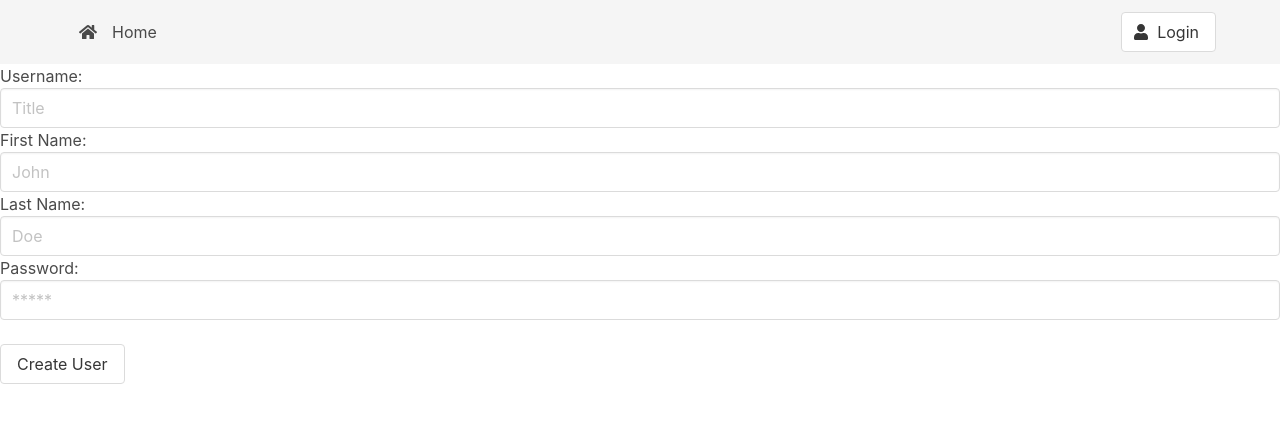
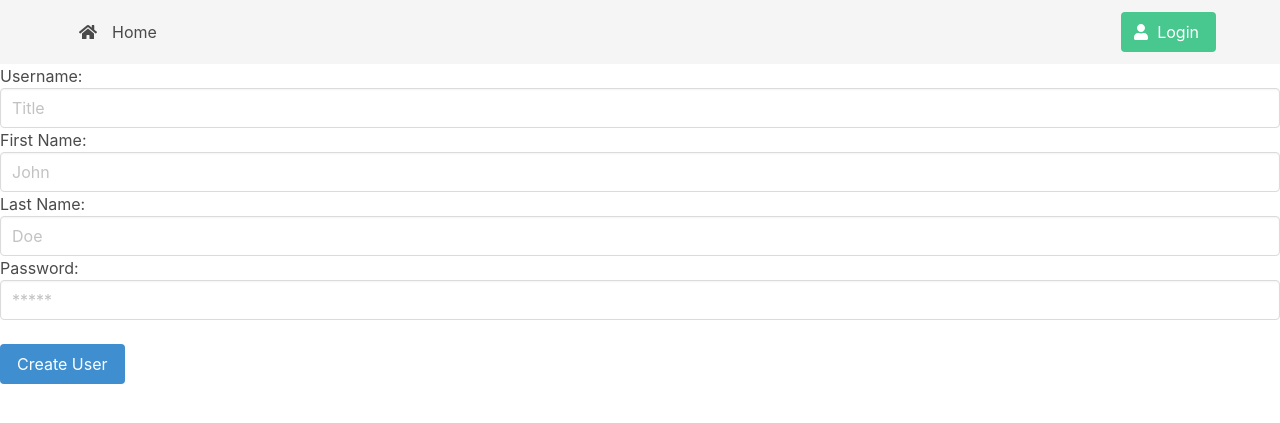
Before and after one commit to NatalieStout/personalproject_cs3620, a PHP site: page /register.php in a window 1280 px wide. Shown: the top 423 px of the page. Run offline with PHP 8.4, Linux system fonts and the light colour scheme; data that the repository does not hold is empty; some libraries are stand-ins or nearby versions.

Commit message:
final commit

```diff
--- a/login.php
+++ b/login.php
@@ -23,11 +23,11 @@
                 <div class="navbar-end">
                     <div class="navbar-item">
                         <div class="buttons">
-                            <a href="login.php" class="button">
+                            <a href="login.php" class="button is-success">
                                 <span class="icon"><i class="fas fa-user"></i></span>
                                 <span>Login</span>
                             </a>
-                            <a href="register.php" class="button">
+                            <a href="register.php" class="button is-primary">
                                 <span class="icon"><i class="fas fa-list"></i></i></span>
                                 <span>Register</span>
                             </a>
--- a/movie_insert_form.php
+++ b/movie_insert_form.php
@@ -27,7 +27,7 @@
                                 <span class="icon"><i class="fas fa-film"></i></span>
                                 <span>Movies</span>
                             </a>
-                            <a href="login.php" class="button">
+                            <a href="login.php" class="button is-danger">
                                 <span class="icon"><i class="fas fa-user"></i></span>
                                 <span>Logout</span>
                             </a>
@@ -43,5 +43,5 @@
     Title:<input class="input is-normal" type="text" name="title" placeholder="Title" /><br />
     Creator:<input class="input is-normal" type="text" name="writerproducer" placeholder="John Doe" /><br />
     Release Date:<input class="input is-normal" type="text" name="releasedate" placeholder="01-01-2021" /><br />
-    <input class="button" type="submit" value="Add New Show" />
+    <input class="button is-info" type="submit" value="Add New Show" />
 </form>
--- a/profile.php
+++ b/profile.php
@@ -34,11 +34,11 @@ if(!isset($_SESSION['loggedin'])){
                 <div class="navbar-end">
                     <div class="navbar-item">
                         <div class="buttons">
-                        <a href="movie_insert_form.php" class="button">
+                        <a href="movie_insert_form.php" class="button is-success">
                                 <span class="icon"><i class="fas fa-user"></i></span>
                                 <span>Add New Show</span>
                             </a>
-                            <a href="login.php" class="button">
+                            <a href="login.php" class="button is-danger">
                                 <span class="icon"><i class="fas fa-user"></i></span>
                                 <span>Logout</span>
                             </a>
@@ -75,7 +75,7 @@ if(!isset($_SESSION['loggedin'])){
                     <div class="content">' . $shows[$x]->getTvshowCreator() . '</div>
                     <div class="content">' . $shows[$x]->getTvshowDate() . '</div>
 
-                    <button onClick="window.location.href=\'edit.php?id=' . $shows[$x]->getTvshowId() . '\'" class="button">Edit
+                    <button onClick="window.location.href=\'edit.php?id=' . $shows[$x]->getTvshowId() . '\'" class="button is-info">Edit
                 </div>
             </div>';
     }
--- a/register.php
+++ b/register.php
@@ -11,7 +11,7 @@
 <nav class="navbar is-light">
         <div class="container">
             <div class="navbar-brand">
-                <a class="navbar-item" href="index.html">
+                <a class="navbar-item" href="login.html">
                     <span class="icon is-large">
                 <i class="fas fa-home"></i>
               </span>
@@ -30,7 +30,7 @@
                 <div class="navbar-end">
                     <div class="navbar-item">
                         <div class="buttons">
-                            <a href="login.php" class="button">
+                            <a href="login.php" class="button is-success">
                                 <span class="icon"><i class="fas fa-user"></i></span>
                                 <span>Login</span>
                             </a>
@@ -45,5 +45,5 @@
     First Name:<input class="input is-normal" type="text" name="firstName" placeholder="John" /><br />
     Last Name:<input class="input is-normal" type="text" name="lastName" placeholder="Doe" /><br />
     Password:<input class="input is-normal" type="password" name="password" placeholder="*****" /><br /><br />
-    <input class="button" type="submit" value="Create User" />
+    <input class="button is-info" type="submit" value="Create User" />
 </form>
```
